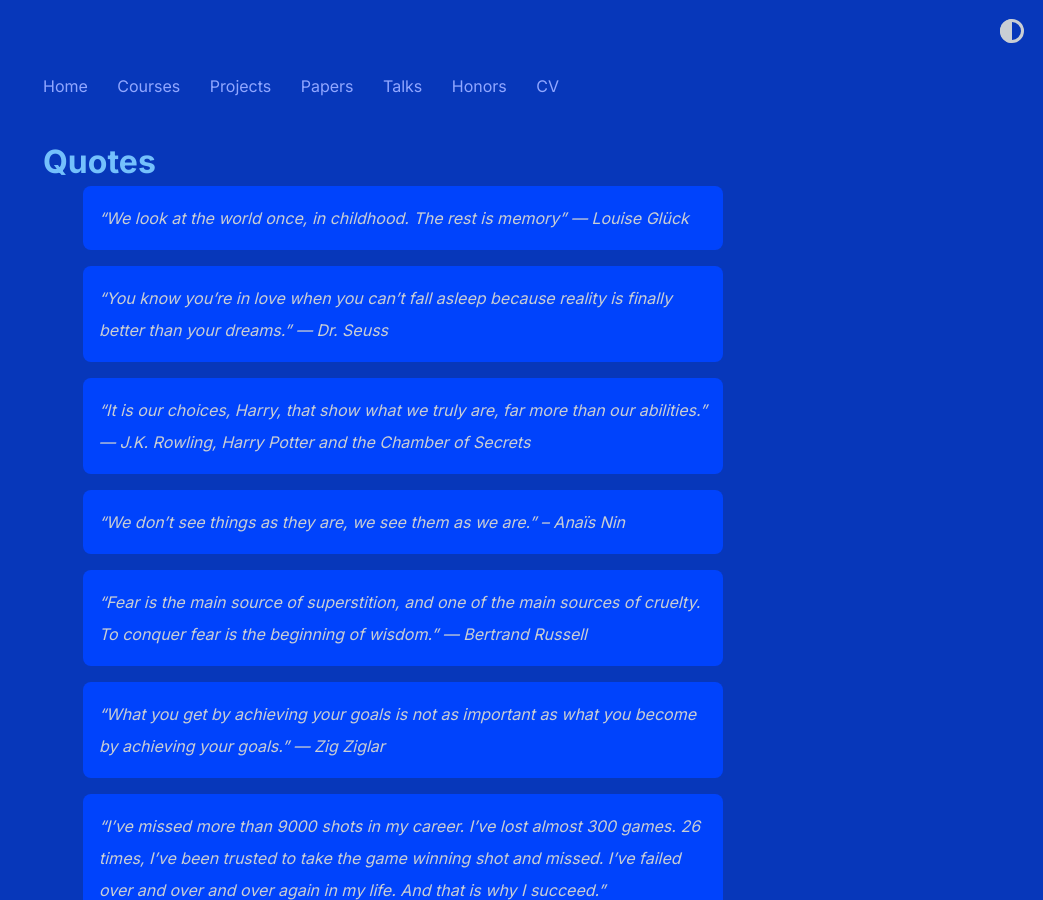
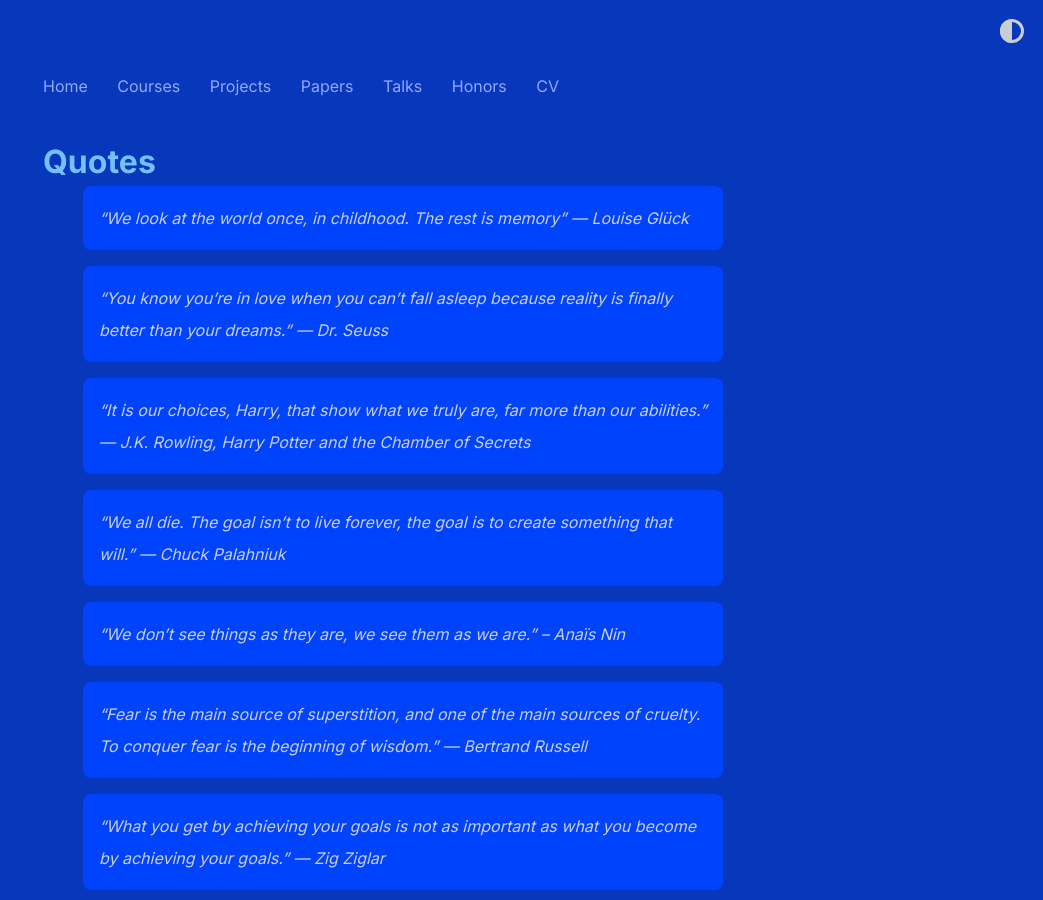
Before and after one commit to shihankanungo/shihankanungo.github.io, a Jekyll site: the page built from quotes.md, in a window 1280 px wide and 900 px high. Shown: the whole window, without its empty margins (237-1280 px from the left). Built offline with Jekyll 4.4.1, drawn with Linux system fonts in a browser that asks for light colours.

Commit message:
Update quotes.md

```diff
--- a/quotes.md
+++ b/quotes.md
@@ -8,6 +8,8 @@ title: Quotes
 > "You know you're in love when you can't fall asleep because reality is finally better than your dreams." --- Dr. Seuss
 
 > "It is our choices, Harry, that show what we truly are, far more than our abilities." --- J.K. Rowling, <i>Harry Potter and the Chamber of Secrets</i>
+
+> "We all die. The goal isn't to live forever, the goal is to create something that will." --- Chuck Palahniuk
 
 > "We don't see things as they are, we see them as we are." -- Anaïs Nin
 
```
